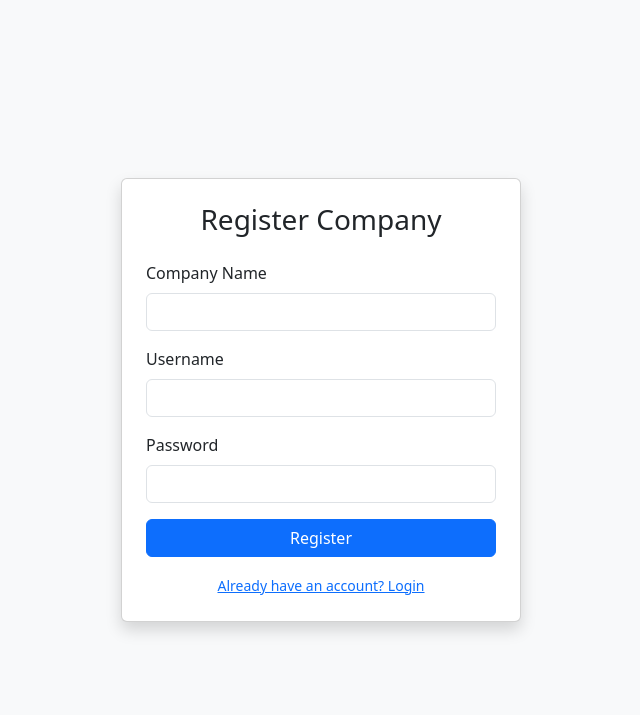
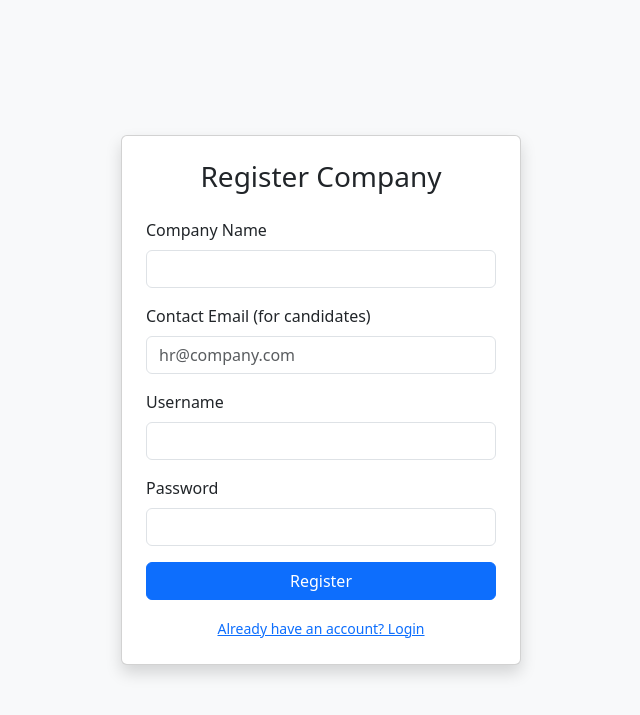
Before and after one commit to Markszaboc0de/Resumatch_OCI, a Flask app: page /employer/register in a window 1280 px wide. Shown: the top 715 px of the page, without its empty margins (319-959 px from the left). Run offline with Flask 3, Linux system fonts and the light colour scheme.

Commit message:
employer contact

```diff
--- a/app.py
+++ b/app.py
@@ -10,6 +10,7 @@ from sentence_transformers import SentenceTransformer, util
 import time
 from datetime import datetime
 from flask_login import LoginManager, UserMixin, login_user, login_required, logout_user, current_user
+from flask_mail import Mail, Message
 
 # Define base directory
 BASE_DIR = os.path.dirname(os.path.abspath(__file__))
@@ -25,6 +26,15 @@ app.config['MAX_CONTENT_LENGTH'] = int(os.getenv('MAX_CONTENT_LENGTH', 16 * 1024
 app.config['SQLALCHEMY_DATABASE_URI'] = os.getenv('DATABASE_URL', "postgresql://app_user:Mindenszarhoz@localhost:5432/job_match_db")
 app.config['SQLALCHEMY_TRACK_MODIFICATIONS'] = False
 
+# Flask-Mail Configuration
+app.config['MAIL_SERVER'] = os.getenv('MAIL_SERVER', 'smtp.gmail.com')
+app.config['MAIL_PORT'] = int(os.getenv('MAIL_PORT', 587))
+app.config['MAIL_USE_TLS'] = os.getenv('MAIL_USE_TLS', 'True') == 'True'
+app.config['MAIL_USERNAME'] = os.getenv('MAIL_USERNAME')
+app.config['MAIL_PASSWORD'] = os.getenv('MAIL_PASSWORD')
+app.config['MAIL_DEFAULT_SENDER'] = os.getenv('MAIL_DEFAULT_SENDER', app.config['MAIL_USERNAME'])
+
+mail = Mail(app)
 db = SQLAlchemy(app)
 login_manager = LoginManager()
 login_manager.init_app(app)
@@ -67,6 +77,15 @@ class Employers(db.Model):
     username = db.Column(db.String(255), unique=True, nullable=False)
     password_hash = db.Column(db.String(255), nullable=False)
     company_name = db.Column(db.String(255), nullable=False)
+    contact_email = db.Column(db.String(255), nullable=True)
+
+class Contact_Requests(db.Model):
+    __tablename__ = 'contact_requests'
+    id = db.Column(db.Integer, primary_key=True)
+    employer_id = db.Column(db.Integer, db.ForeignKey('employers.employer_id'), nullable=False)
+    candidate_id = db.Column(db.Integer, db.ForeignKey('users.user_id'), nullable=False)
+    job_id = db.Column(db.Integer, db.ForeignKey('job_descriptions.jd_id'), nullable=False)
+    timestamp = db.Column(db.DateTime, default=datetime.utcnow)
 
 class Job_Descriptions(db.Model):
     __tablename__ = 'job_descriptions'
@@ -314,13 +333,14 @@ def employer_register():
         username = request.form.get('username')
         password = request.form.get('password')
         company_name = request.form.get('company_name')
+        contact_email = request.form.get('contact_email')
 
         if Employers.query.filter_by(username=username).first():
             flash('Username already exists.')
             return redirect(url_for('employer_register'))
 
         hashed_password = generate_password_hash(password)
-        new_employer = Employers(username=username, password_hash=hashed_password, company_name=company_name)
+        new_employer = Employers(username=username, password_hash=hashed_password, company_name=company_name, contact_email=contact_email)
         db.session.add(new_employer)
         db.session.commit()
         flash('Employer registered. Please log in.')
@@ -473,6 +493,60 @@ def employer_match_candidate(job_id):
     else:
         flash('Could not determine a best match.')
         return redirect(url_for('employer_dashboard'))
+
+@app.route('/employer/connect/<int:job_id>/<int:candidate_id>', methods=['POST'])
+def connect_candidate(job_id, candidate_id):
+    employer_id = session.get('employer_id')
+    if not employer_id: return redirect(url_for('employer_login'))
+
+    # 1. Fetch Details
+    employer = Employers.query.get(employer_id)
+    job = Job_Descriptions.query.get_or_404(job_id)
+    candidate = Users.query.get_or_404(candidate_id)
+
+    # 2. Check for duplicate request
+    existing_request = Contact_Requests.query.filter_by(employer_id=employer_id, candidate_id=candidate_id, job_id=job_id).first()
+    if existing_request:
+        flash('You have already contacted this candidate for this job.')
+        return redirect(url_for('employer_match_candidate', job_id=job_id))
+
+    # 3. Validation
+    if not employer.contact_email:
+        flash('Please add a contact email to your profile before connecting.')
+        return redirect(url_for('employer_dashboard'))
+
+    if not candidate.email:
+        flash('Candidate has no email address.')
+        return redirect(url_for('employer_match_candidate', job_id=job_id))
+
+    # 4. Construct Email
+    subject = f"Great News! {employer.company_name} is interested in you for {job.title}"
+    body = f"""Hi {candidate.username},
+
+A recruiter at {employer.company_name} reviewed your profile and thinks you would be a great fit for their {job.title} position!
+
+If you are interested, please reply directly to them at: {employer.contact_email}.
+
+Good luck!
+Resumatch Team"""
+
+    # 5. Send Email
+    try:
+        msg = Message(subject, recipients=[candidate.email], body=body)
+        mail.send(msg)
+
+        # 6. Log Request
+        new_request = Contact_Requests(employer_id=employer_id, candidate_id=candidate_id, job_id=job_id)
+        db.session.add(new_request)
+        db.session.commit()
+
+        flash('Candidate Notified! Email sent successfully.')
+    except Exception as e:
+        db.session.rollback()
+        print(f"Mail Error: {e}")
+        flash('Error sending email. Please check configuration.')
+
+    return redirect(url_for('employer_match_candidate', job_id=job_id))
 
 # --- ROUTES ---
 
--- a/templates/employer_register.html
+++ b/templates/employer_register.html
@@ -28,6 +28,10 @@
                     <input type="text" name="company_name" class="form-control" required>
                 </div>
                 <div class="mb-3">
+                    <label class="form-label">Contact Email (for candidates)</label>
+                    <input type="email" name="contact_email" class="form-control" placeholder="hr@company.com">
+                </div>
+                <div class="mb-3">
                     <label class="form-label">Username</label>
                     <input type="text" name="username" class="form-control" required>
                 </div>
```
Also changed, not shown: update_db.py (+4 -8 lines).
